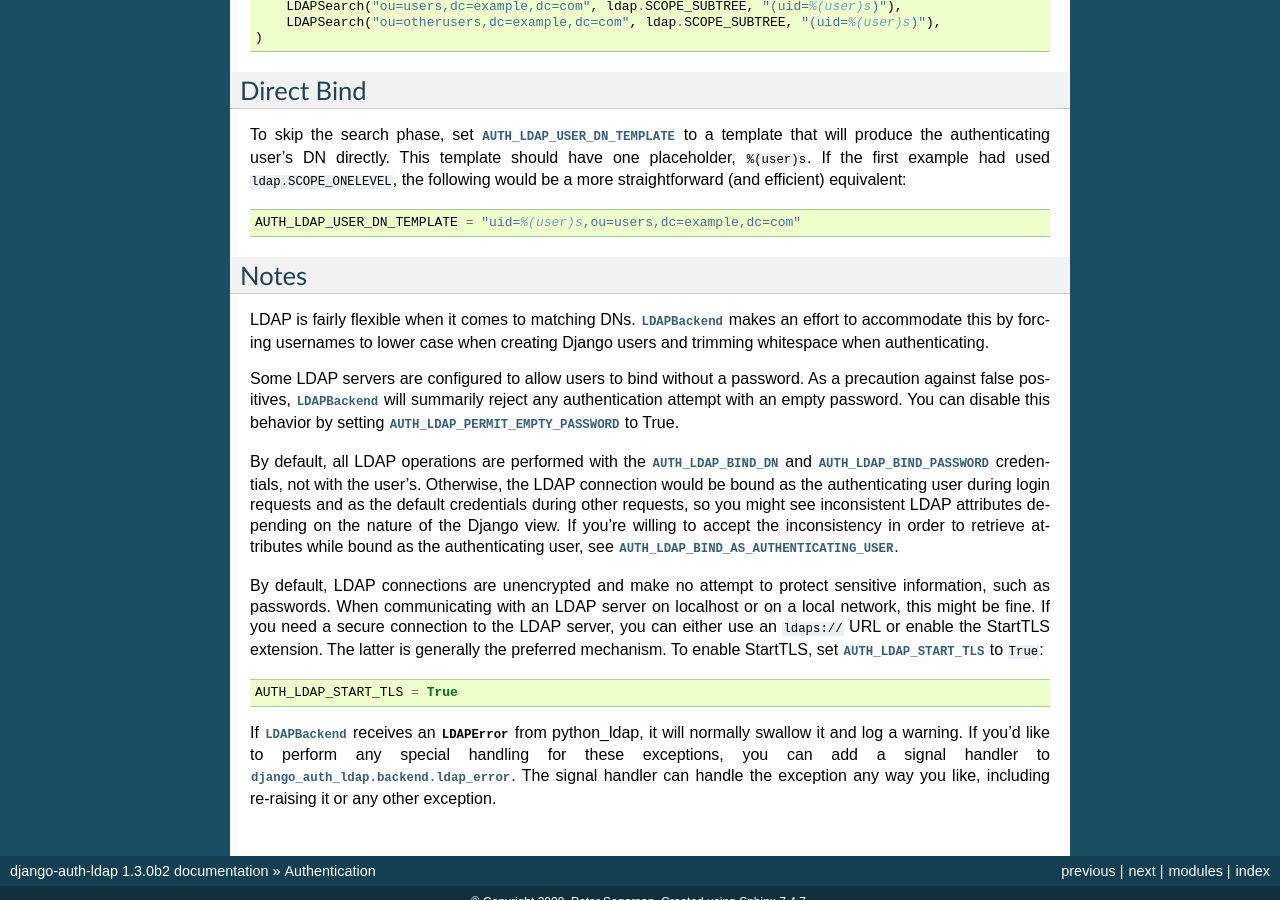
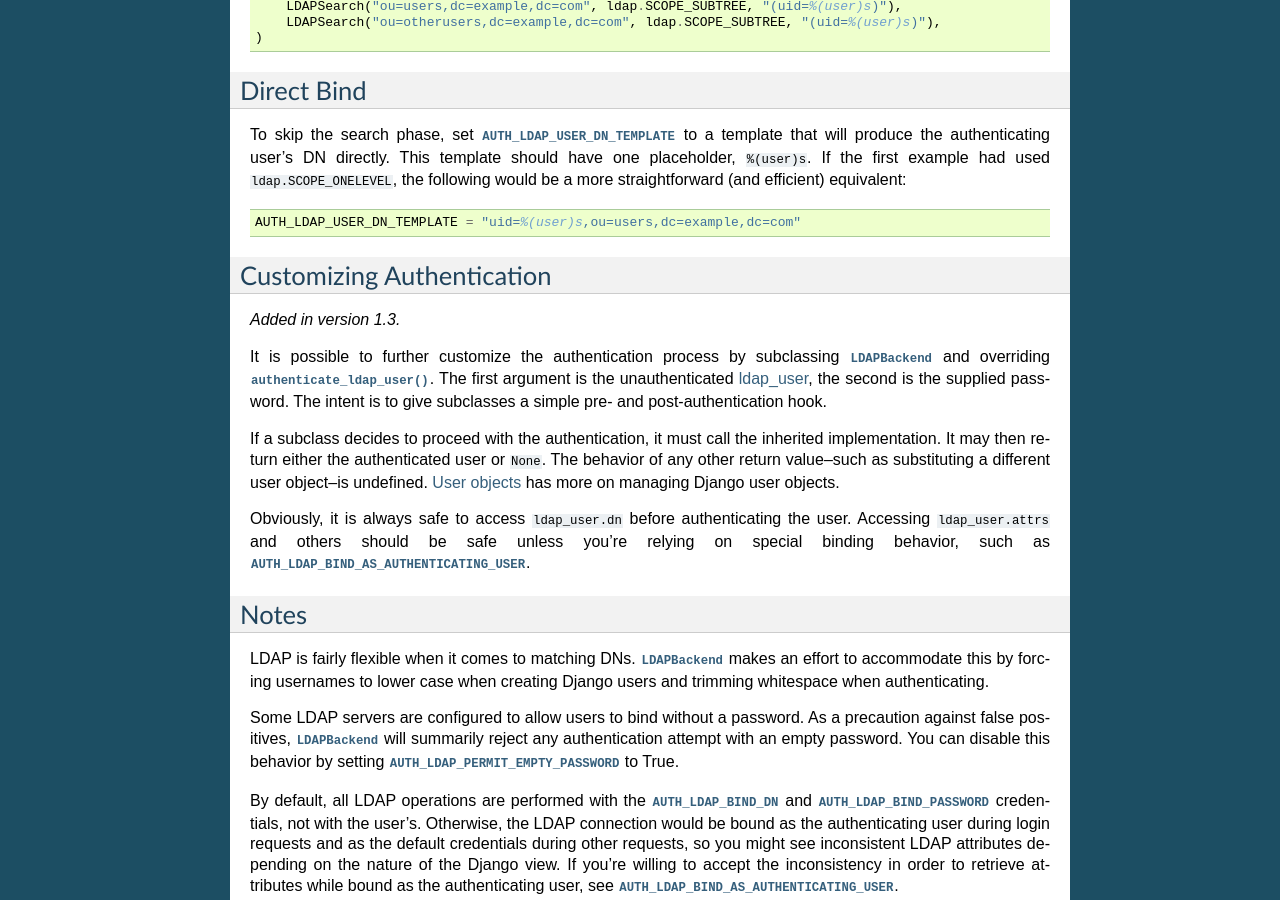
Before and after one commit to django-auth-ldap/django-auth-ldap, a Sphinx documentation site: the page built from docs/source/authentication.rst, in a window 1280 px wide and 900 px high, scrolled down 1336 px. Built offline with Sphinx 7.4.7, drawn with Linux system fonts in a browser that asks for light colours; some of the changed text lies outside the part shown.

Commit message:
Cleanup and documentation.

```diff
--- a/docs/source/authentication.rst
+++ b/docs/source/authentication.rst
@@ -102,6 +102,31 @@ efficient) equivalent::
     AUTH_LDAP_USER_DN_TEMPLATE = "uid=%(user)s,ou=users,dc=example,dc=com"
 
 
+.. _customizing-authentication:
+
+Customizing Authentication
+--------------------------
+
+.. versionadded:: 1.3
+
+It is possible to further customize the authentication process by subclassing
+:class:`~django_auth_ldap.backend.LDAPBackend` and overriding
+:meth:`~django_auth_ldap.backend.LDAPBackend.authenticate_ldap_user`. The first
+argument is the unauthenticated :ref:`ldap_user <ldap_user>`, the second is the
+supplied password. The intent is to give subclasses a simple pre- and
+post-authentication hook.
+
+If a subclass decides to proceed with the authentication, it must call the
+inherited implementation. It may then return either the authenticated user or
+``None``. The behavior of any other return value--such as substituting a
+different user object--is undefined. :doc:`users` has more on managing Django
+user objects.
+
+Obviously, it is always safe to access ``ldap_user.dn`` before authenticating
+the user. Accessing ``ldap_user.attrs`` and others should be safe unless you're
+relying on special binding behavior, such as
+:setting:`AUTH_LDAP_BIND_AS_AUTHENTICATING_USER`.
+
 Notes
 -----
 
--- a/docs/source/users.rst
+++ b/docs/source/users.rst
@@ -113,6 +113,8 @@ found in LDAP.
         raise Exception('No user named alice')
 
 
+.. _ldap_user:
+
 Direct Attribute Access
 -----------------------
 
```
Also changed, not shown: docs/source/reference.rst (+3 -7 lines), 2 other files.
